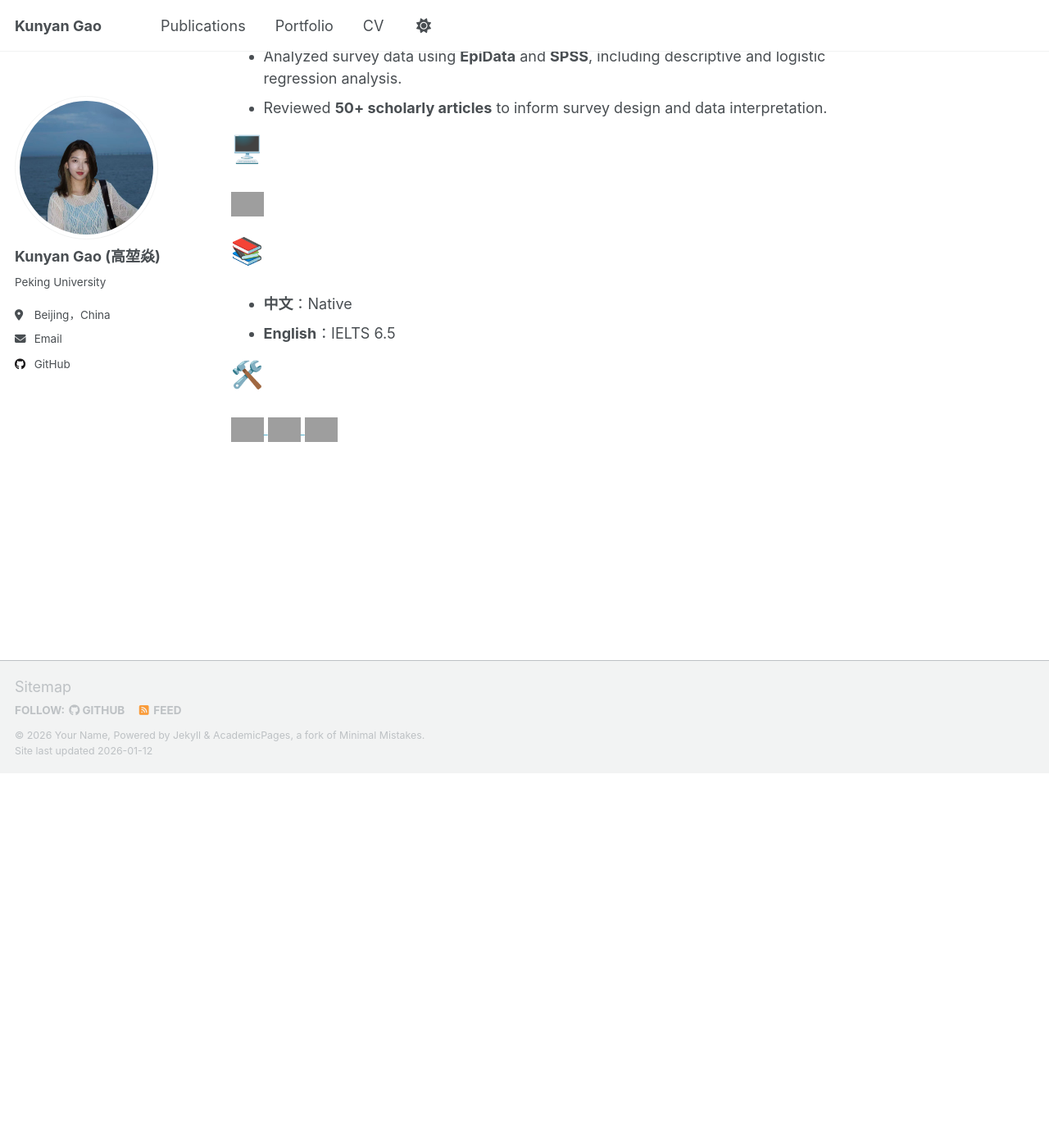
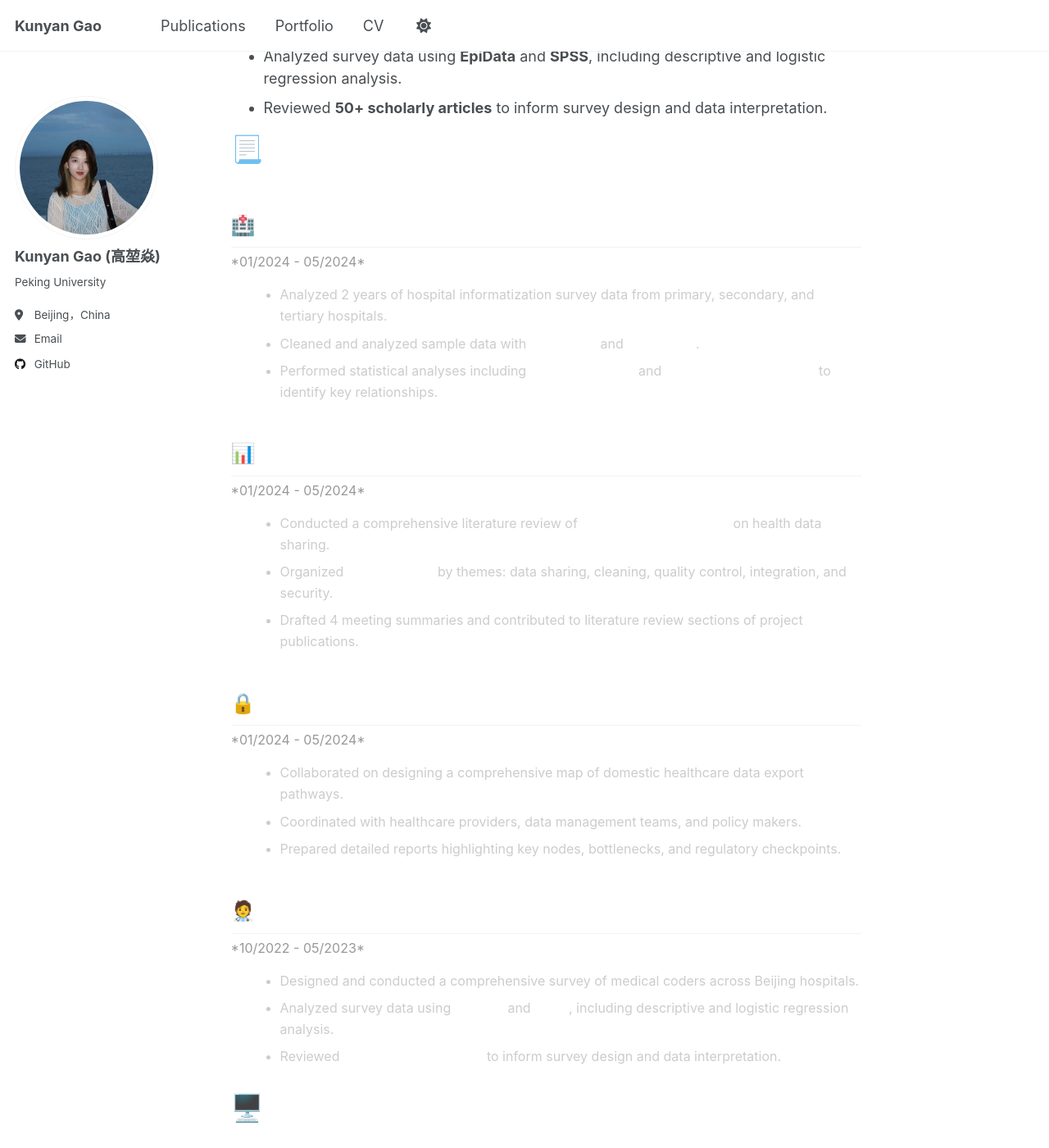
Before and after one commit to Alissa0106/Alissa0106.github.io, a Jekyll site: the page built from _pages/about.md, in a window 1280 px wide and 1400 px high, scrolled down 1464 px. Shown: the whole window at 82% size. Built offline with Jekyll 4.4.1, drawn with Linux system fonts in a browser that asks for light colours; a script that is not in the unit is left out; before the commit the page ends 2407 px from its top, so only the background shows below that; grey boxes are pictures that could not be loaded.

Commit message:
Update about.md

```diff
--- a/_pages/about.md
+++ b/_pages/about.md
@@ -37,6 +37,56 @@ redirect_from:
 - Analyzed survey data using **EpiData** and **SPSS**, including descriptive and logistic regression analysis.
 - Reviewed **50+ scholarly articles** to inform survey design and data interpretation.
 
+
+
+
+
+<h1 style="font-size: 32px; font-weight: 700; margin-bottom: 20px; color: #ffffff; border-bottom: 1px solid #ffffff; padding-bottom: 10px;">📃 Research Experience</h1>
+
+<div style="margin-bottom: 30px;">
+  <h2 style="font-size: 24px; font-weight: 600; margin-bottom: 5px; color: #ffffff;">🏥 Research on Hospital Informatization Construction in Beijing</h2>
+  <p style="font-size: 16px; color: #999999; margin-bottom: 15px;">*01/2024 - 05/2024*</p>
+  <ul style="font-size: 16px; color: #cccccc; line-height: 1.6; margin-left: 20px;">
+    <li>Analyzed 2 years of hospital informatization survey data from primary, secondary, and tertiary hospitals.</li>
+    <li>Cleaned and analyzed sample data with <strong style="color: #ffffff;">SPSS 26.0</strong> and <strong style="color: #ffffff;">Excel 2019</strong>.</li>
+    <li>Performed statistical analyses including <strong style="color: #ffffff;">chi-square tests</strong> and <strong style="color: #ffffff;">Spearman's correlation</strong> to identify key relationships.</li>
+  </ul>
+</div>
+
+<div style="margin-bottom: 30px;">
+  <h2 style="font-size: 24px; font-weight: 600; margin-bottom: 5px; color: #ffffff;">📊 Big Health Data Sharing Mechanism Research</h2>
+  <p style="font-size: 16px; color: #999999; margin-bottom: 15px;">*01/2024 - 05/2024*</p>
+  <ul style="font-size: 16px; color: #cccccc; line-height: 1.6; margin-left: 20px;">
+    <li>Conducted a comprehensive literature review of <strong style="color: #ffffff;">1200+ research papers</strong> on health data sharing.</li>
+    <li>Organized <strong style="color: #ffffff;">400+ articles</strong> by themes: data sharing, cleaning, quality control, integration, and security.</li>
+    <li>Drafted 4 meeting summaries and contributed to literature review sections of project publications.</li>
+  </ul>
+</div>
+
+<div style="margin-bottom: 30px;">
+  <h2 style="font-size: 24px; font-weight: 600; margin-bottom: 5px; color: #ffffff;">🔒 Healthcare Data Exit Status in Clinical Research</h2>
+  <p style="font-size: 16px; color: #999999; margin-bottom: 15px;">*01/2024 - 05/2024*</p>
+  <ul style="font-size: 16px; color: #cccccc; line-height: 1.6; margin-left: 20px;">
+    <li>Collaborated on designing a comprehensive map of domestic healthcare data export pathways.</li>
+    <li>Coordinated with healthcare providers, data management teams, and policy makers.</li>
+    <li>Prepared detailed reports highlighting key nodes, bottlenecks, and regulatory checkpoints.</li>
+  </ul>
+</div>
+
+<div style="margin-bottom: 30px;">
+  <h2 style="font-size: 24px; font-weight: 600; margin-bottom: 5px; color: #ffffff;">🧑‍⚕️ Medical Case Coders Work Status Survey</h2>
+  <p style="font-size: 16px; color: #999999; margin-bottom: 15px;">*10/2022 - 05/2023*</p>
+  <ul style="font-size: 16px; color: #cccccc; line-height: 1.6; margin-left: 20px;">
+    <li>Designed and conducted a comprehensive survey of medical coders across Beijing hospitals.</li>
+    <li>Analyzed survey data using <strong style="color: #ffffff;">EpiData</strong> and <strong style="color: #ffffff;">SPSS</strong>, including descriptive and logistic regression analysis.</li>
+    <li>Reviewed <strong style="color: #ffffff;">50+ scholarly articles</strong> to inform survey design and data interpretation.</li>
+  </ul>
+</div>
+
+
+
+
+
 <h1 style="font-size: 32px; margin-bottom: 20px; color: #ffffff; border-bottom: 2px solid #ffffff; padding-bottom: 10px;">🖥️Connect with me</h1>
 <a href="https://github.com/Alissa0106" target="blank"><img align="center" src="https://raw.githubusercontent.com/rahuldkjain/github-profile-readme-generator/master/src/images/icons/Social/github.svg" alt="Alissa0106" height="30" width="40" /></a>
 
```
